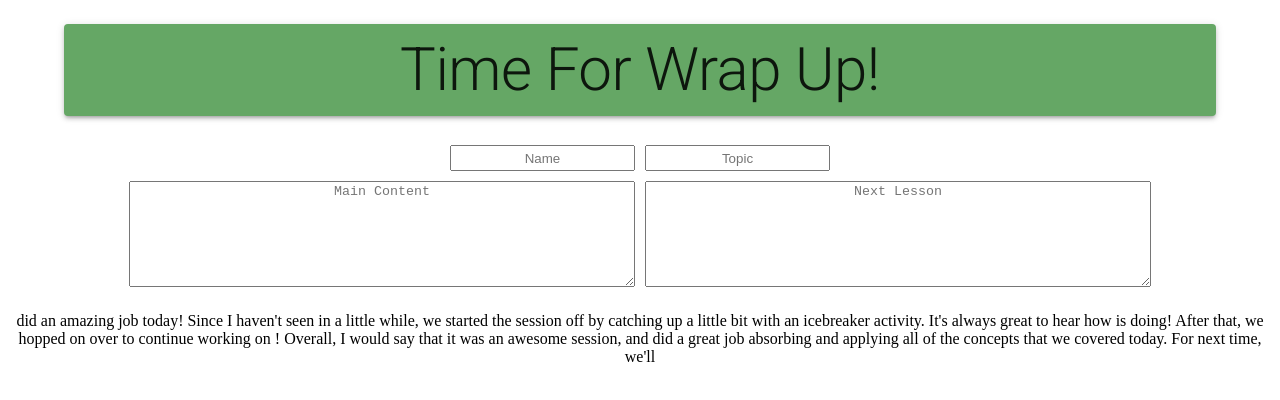
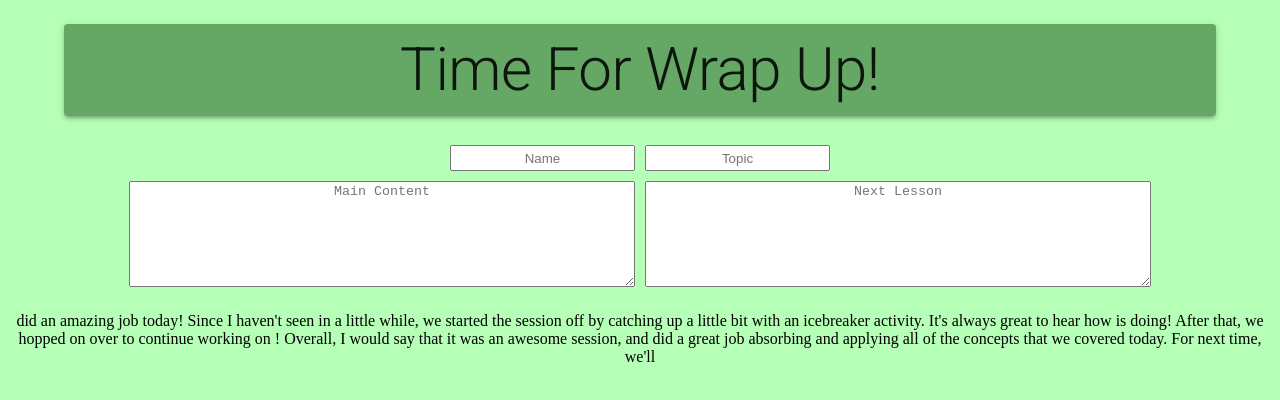
Before and after one commit to ZachatorCodes/id-tech-wrap-up, a React (Create React App) app: page / in a window 1280 px wide. Shown: the top 400 px of the page. Built offline with nearby package versions, Linux system fonts and the light colour scheme.

Commit message:
Change background color

```diff
--- a/src/index.css
+++ b/src/index.css
@@ -1,5 +1,6 @@
 html {
   text-align: center;
+  background-color: #b6ffb6;
 }
 
 input {
```
